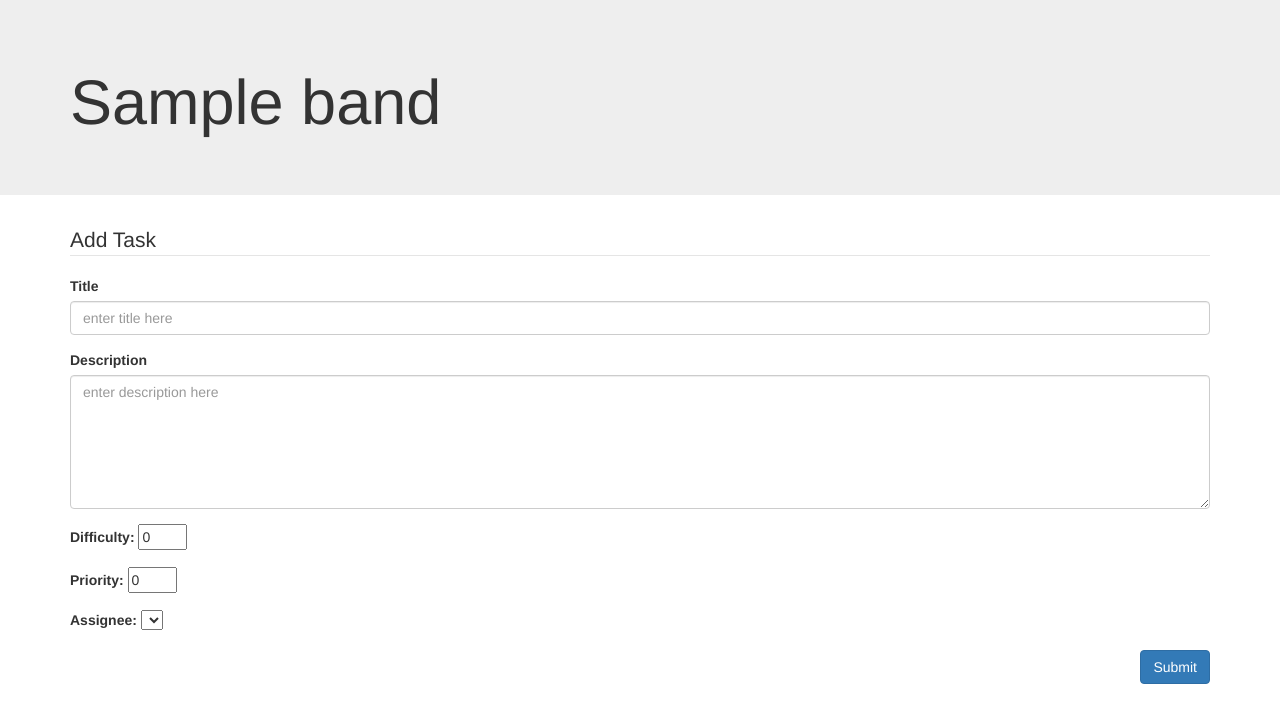
After one commit to Sherwoodwt/BandManager, a Django app: page /1/tasklist/newtask/ in a window 1280 px wide. The commit adds this page. Shown: the top 723 px of the page. Run offline with Django 3.2, Linux system fonts and the light colour scheme; tables that the repository leaves empty hold one stand-in row (values such as "Sample post"); lists and menus that the app fills with data are empty; some libraries are stand-ins or nearby versions.

Commit message:
Adding new tasks now works. NewTask page is done for now.

```diff
--- /dev/null
+++ b/bandsite/bandmanager/templates/newtask.html
@@ -0,0 +1,68 @@
+<!DOCTYPE html>
+<html>
+    <head>
+        <title>Add Task</title>
+        <link rel="stylesheet" type="text/css" href="https://maxcdn.bootstrapcdn.com/bootstrap/3.3.7/css/bootstrap.min.css">
+
+        <script
+        src="https://code.jquery.com/jquery-3.1.1.min.js"
+        integrity="sha256-hVVnYaiADRTO2PzUGmuLJr8BLUSjGIZsDYGmIJLv2b8="
+        crossorigin="anonymous"></script>
+        <script src="https://maxcdn.bootstrapcdn.com/bootstrap/3.3.7/js/bootstrap.min.js"
+        integrity="sha384-Tc5IQib027qvyjSMfHjOMaLkfuWVxZxUPnCJA7l2mCWNIpG9mGCD8wGNIcPD7Txa"
+        crossorigin="anonymous"></script>
+    </head>
+    <body>
+        {% if band %}
+        <div class="jumbotron">
+            <div class="container">
+                <h1>{{band}}</h1>
+            </div>
+        </div>
+
+        <div class="container">
+
+            <form action="{%url 'addtask' band.id %}" method="POST" role="form">
+                {%csrf_token%}
+                <legend>Add Task</legend>
+
+                <div class="form-group">
+                    <label>Title</label>
+                    <input name="TaskTitle" type="text" class="form-control" placeholder="enter title here">
+                </div>
+
+                <div class="form-group">
+                    <label>Description</label>
+                    <textarea name="TaskDescription" class="form-control" placeholder="enter description here" rows="6"></textarea>
+                </div>
+
+                <div class="form-group">
+                    <label>Difficulty: </label>
+                    <input name="TaskDifficulty" type="number" min="0" max="9" value="0">
+                </div>
+
+                <div class="form-group">
+                    <label>Priority: </label>
+                    <input name="TaskPriority" type=number min="0" max="9" value="0">
+                </div>
+
+                <div class="form-group">
+                    <label>Assignee: </label>
+                    <select name="TaskAssignee">
+                        {%for member in members%}
+                            <option value="{{member.pk}}">{{member}}</option>
+                        {%endfor%}
+                    </select>
+                </div>
+
+                <button type="submit" class="btn btn-primary pull-right">Submit</button>
+            </form>
+
+        </div>
+
+        {% else %}
+            <p>No band selected!</p>
+        {% endif %}
+
+    </body>
+</html>
--- a/bandsite/bandmanager/urls.py
+++ b/bandsite/bandmanager/urls.py
@@ -6,4 +6,6 @@ urlpatterns = [
 	url(r'^$', views.index, name='index'),
 	url(r'^(?P<band_id>[0-9]+)/$', views.band, name='band'),
 	url(r'^(?P<band_id>[0-9]+)/tasklist/$', views.tasklist, name='tasklist'),
+	url(r'^(?P<band_id>[0-9]+)/tasklist/newtask/$', views.newtask, name='newtask'),
+	url(r'^(?P<band_id>[0-9]+)/tasklist/addtask/$', views.addtask, name='addtask'),
 ]
--- a/bandsite/bandmanager/views.py
+++ b/bandsite/bandmanager/views.py
@@ -1,13 +1,16 @@
 from django.shortcuts import render
-from django.http import HttpResponse
+from django.http import HttpResponse, HttpResponseRedirect
+from django.urls import reverse
 
 from django.shortcuts import render, get_object_or_404
 
-from .models import Band
+from .models import Band, Task, Member
+
 
 # Create your views here.
 def index(request):
 	return render(request, "index.html")
+
 
 def band(request, band_id):
 	band = get_object_or_404(Band, pk=band_id)
@@ -15,8 +18,28 @@ def band(request, band_id):
 	context = {"band": band, "members": members}
 	return render(request, "band.html", context)
 
+
 def tasklist(request, band_id):
 	band = get_object_or_404(Band, pk=band_id)
 	tasks = band.task_set.all()
 	context = {"band": band, "tasks": tasks}
 	return render(request, "tasklist.html", context)
+
+
+def newtask(request, band_id):
+	band = get_object_or_404(Band, pk=band_id)
+	members = band.member_set.all()
+	context = {"band": band, "members": members}
+	return render(request, "newtask.html", context)
+
+
+#handles adding new tasks from newtask page
+def addtask(request, band_id):
+	title = request.POST['TaskTitle']
+	description = request.POST['TaskDescription']
+	difficulty = request.POST['TaskDifficulty']
+	priority = request.POST['TaskPriority']
+	member = request.POST['TaskAssignee']
+	newTask = Task(band=Band.objects.get(pk=band_id), member=Member.objects.get(pk=member), title=title, description=description, difficulty=difficulty, priority=priority)
+	newTask.save()
+	return HttpResponseRedirect(reverse('tasklist', args=band_id))
```
Also changed, not shown: bandsite/bandmanager/templates/tasklist.html (+7 -3 lines), 2 other files.
